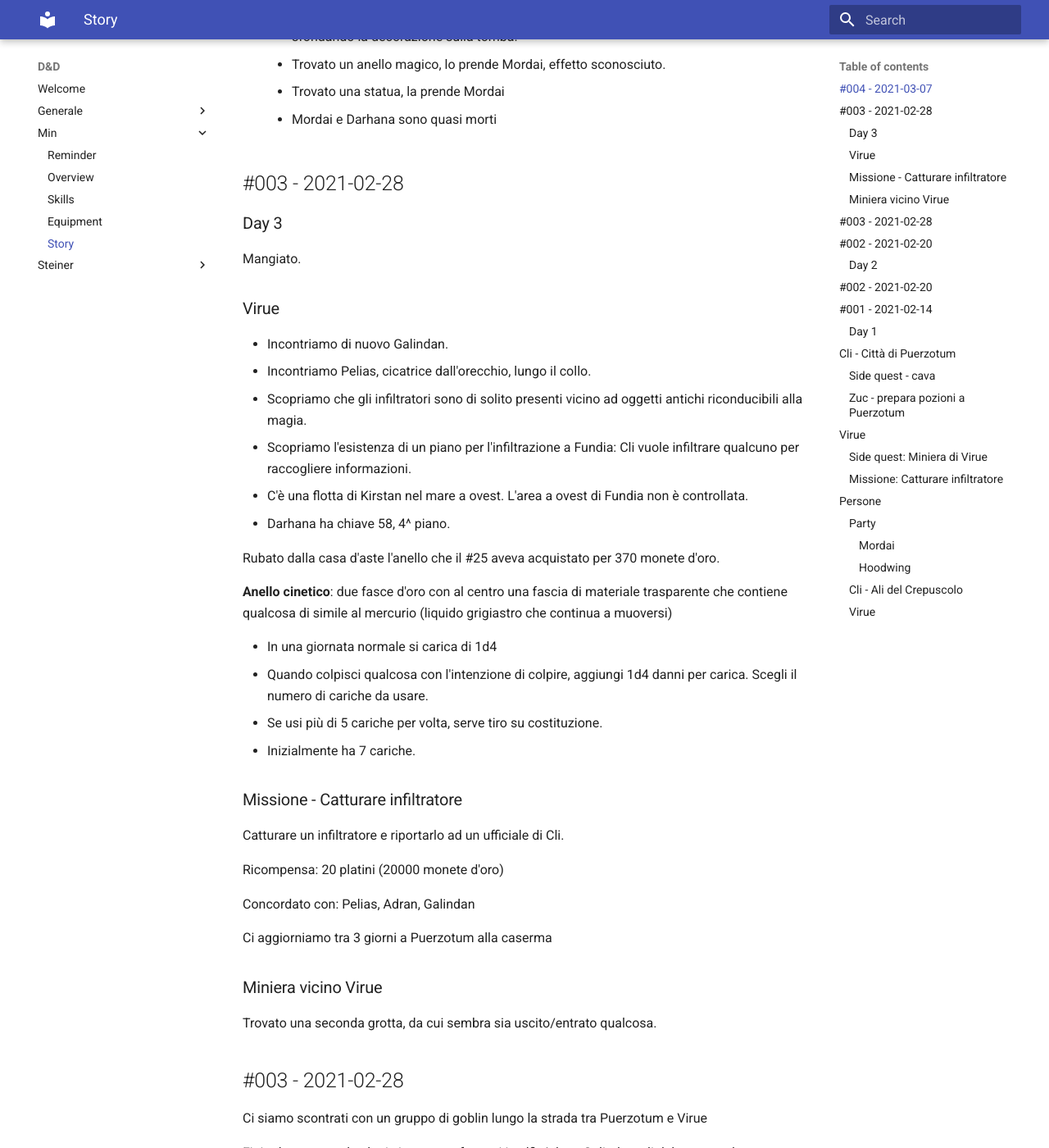
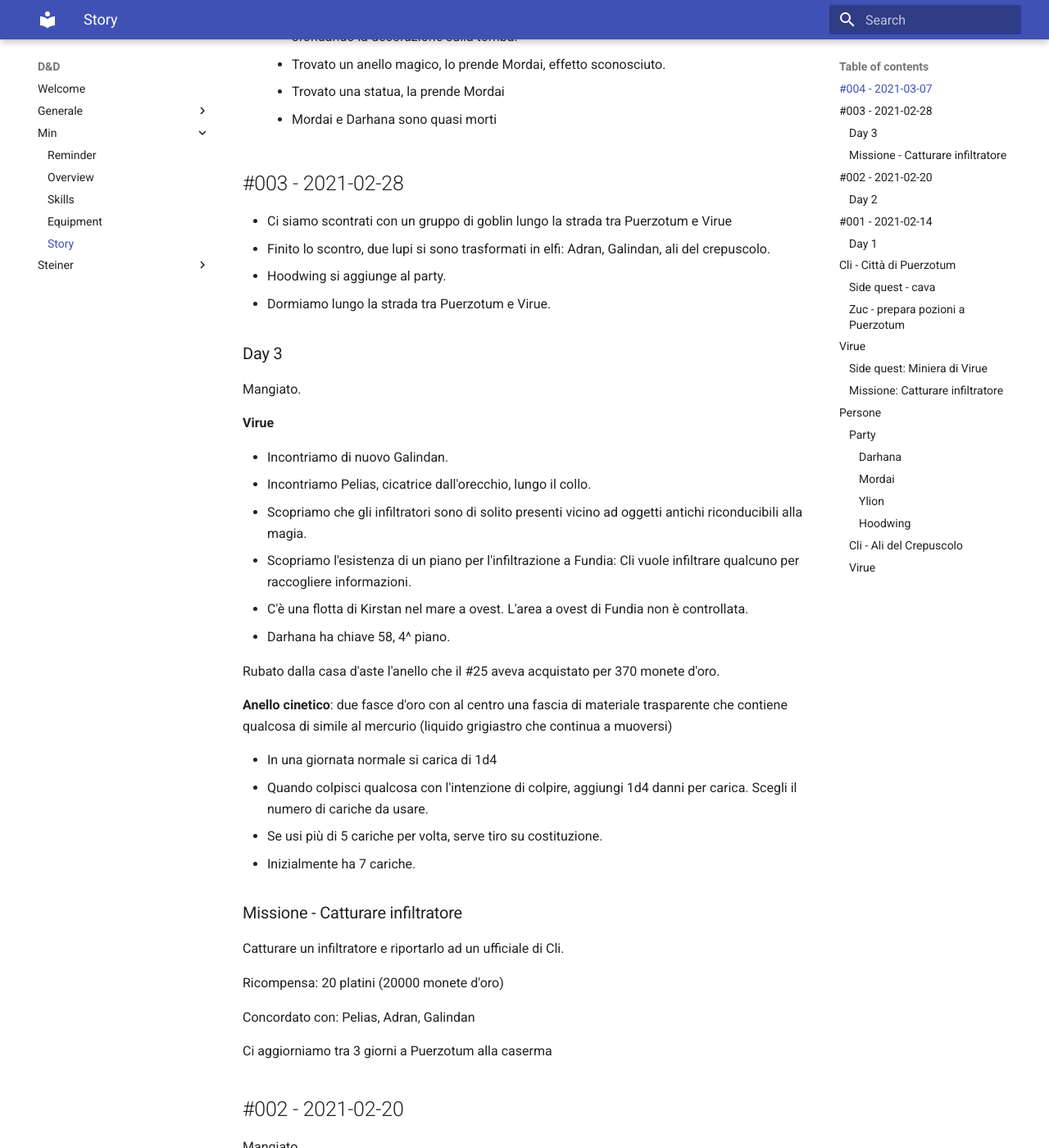
Before and after one commit to vitalegi/dungeons-and-dragons-docs, an MkDocs documentation site: the page built from docs/Min/04.story.md, in a window 1280 px wide and 1400 px high, scrolled down 629 px. Shown: the whole window at 82% size. Built offline with MkDocs 1.6.1 and Material for MkDocs 9.7.7, drawn with Linux system fonts in a browser that asks for light colours; some of the changed text lies outside the part shown.

Commit message:
update story

```diff
--- a/docs/Min/04.story.md
+++ b/docs/Min/04.story.md
@@ -19,11 +19,16 @@
 
 ## #003 - 2021-02-28
 
+- Ci siamo scontrati con un gruppo di goblin lungo la strada tra Puerzotum e Virue
+- Finito lo scontro, due lupi si sono trasformati in elfi: Adran, Galindan, ali del crepuscolo.
+- Hoodwing si aggiunge al party.
+- Dormiamo lungo la strada tra Puerzotum e Virue.
+
 ### Day 3
 
 Mangiato.
 
-### Virue
+**Virue**
 
 - Incontriamo di nuovo Galindan.
 - Incontriamo Pelias, cicatrice dall'orecchio, lungo il collo.
@@ -51,25 +56,11 @@ Concordato con: Pelias, Adran, Galindan
 
 Ci aggiorniamo tra 3 giorni a Puerzotum alla caserma
 
-### Miniera vicino Virue
-
-Trovato una seconda grotta, da cui sembra sia uscito/entrato qualcosa.
-
-## #003 - 2021-02-28
-
-Ci siamo scontrati con un gruppo di goblin lungo la strada tra Puerzotum e Virue
-
-Finito lo scontro, due lupi si sono trasformati in elfi: Adran, Galindan, ali del crepuscolo.
-
-Hoodwing si aggiunge al party.
-
 ## #002 - 2021-02-20
-
-### Day 2
 
 Mangiato.
 
-## #002 - 2021-02-20
+### Day 2
 
 Mangiato.
 
@@ -148,14 +139,21 @@ Ci aggiorniamo tra 3 giorni a Puerzotum alla caserma
 
 ### Party
 
+#### Darhana
+
+è una nobile
+
 #### Mordai
 
 proviene da Fundia
 
+#### Ylion
+
+bardo. rip.
+
 #### Hoodwing
 
 proveniente dalla Foresta dei Pomodori, un gruppo di Tifling la bruciò mentre Hoodwing era a caccia.
-
 
 ### Cli - Ali del Crepuscolo
 
```
